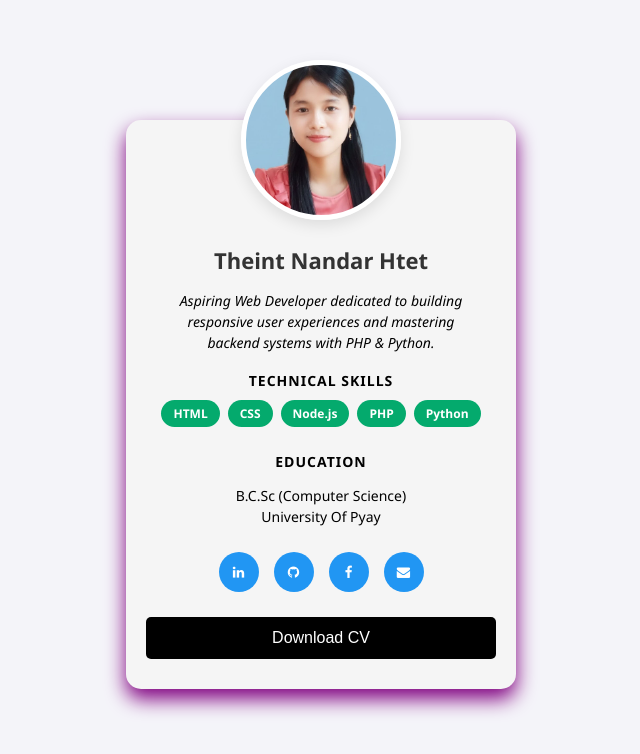
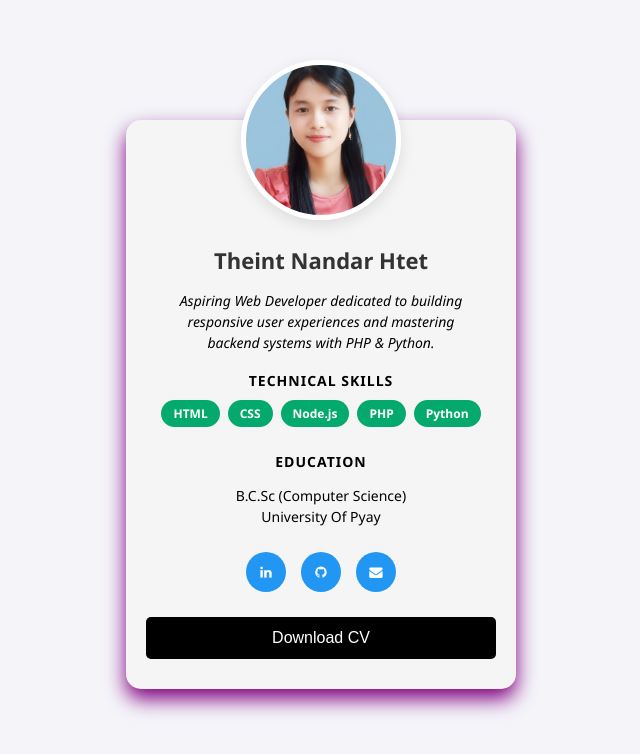
Before and after one commit to theintnandarhtet698-star/my_portfolio1, a plain HTML site: page index.html in a window 1280 px wide. Shown: the whole page, without its empty margins (319-959 px from the left). Drawn offline with Linux system fonts and the light colour scheme.

Commit message:
Update index.html

```diff
--- a/index.html
+++ b/index.html
@@ -51,9 +51,9 @@
             <a href="https://github.com/theintnandarhtet698-star" target="_blank">
                 <button class="bttn github"><i class="fa fa-github"></i></button>
             </a>
-            <a href="https://facebook.com/Theint Nandar Htet" target="_blank">
+            <!-- <a href="https://facebook.com/Theint Nandar Htet" target="_blank">
                 <button class="bttn facebook"><i class="fa fa-facebook"></i></button>
-            </a>
+            </a> -->
             <a href="mailto:theintnandarhtet698@gmail.com">
                 <button class="bttn gmail"><i class="fa fa-envelope"></i></button>
             </a>
```
